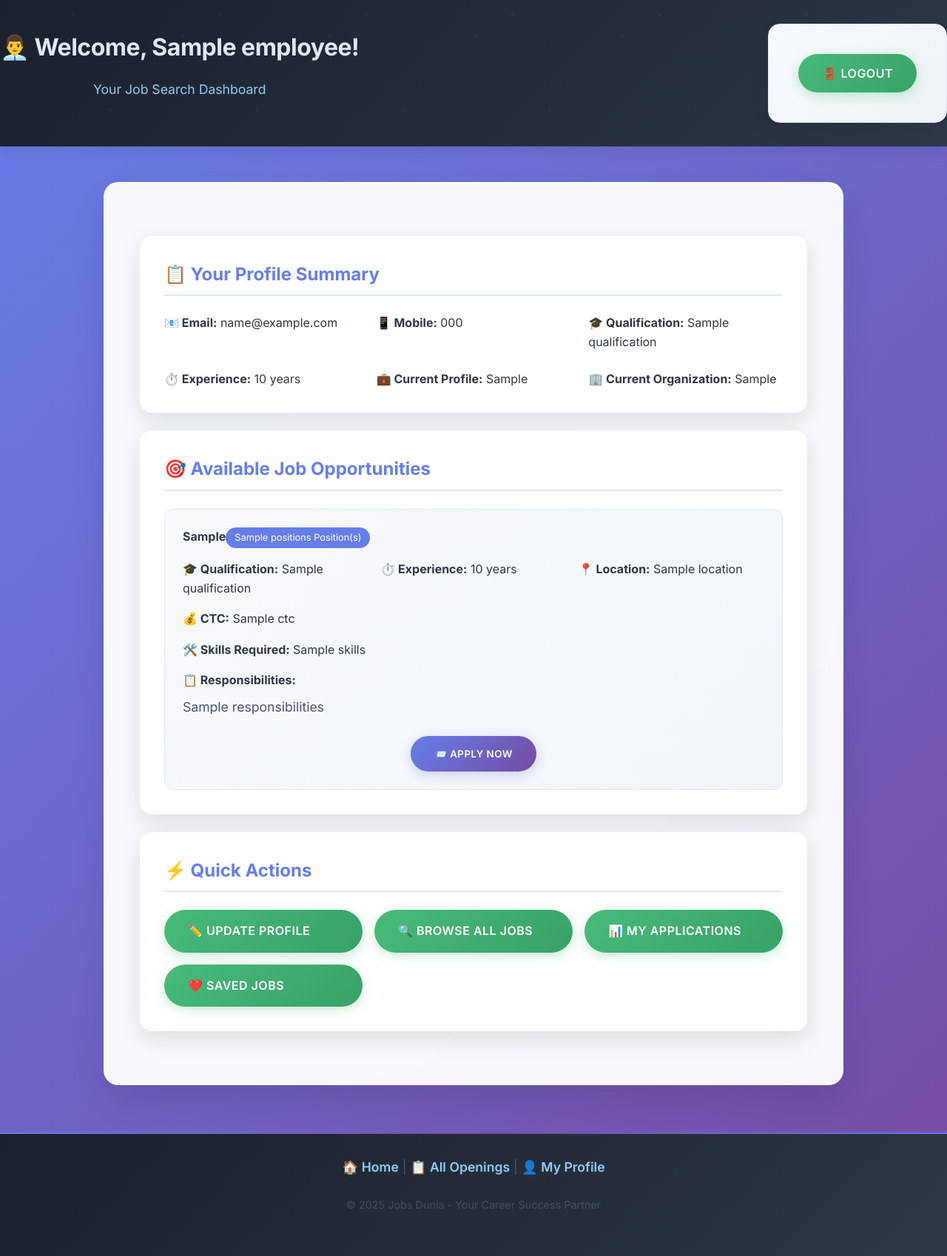
After one commit to akshayush/recruitment, a FastAPI app: template templates/employee_dashboard.html in a window 1280 px wide. The commit adds this page. Shown: the whole page at 74% size. Run offline with FastAPI, Linux system fonts and the light colour scheme; the template is opened without the code that fills it: most values are stand-ins (such as "Sample title", 1, 10 or a date in 2020).

Commit message:
Assistant checkpoint: Add Google OAuth for employee authentication
Assistant generated file changes:
- main.py: Add Google OAuth imports and configuration, Add Google OAuth configuration, Add employee authentication functions, Add Google OAuth login route for employees
- templates/employee_login.html: Add Google OAuth login for employees
- templates/employee_dashboard.html: Create employee dashboard template
- templates/employee_register.html: Add Google login option to registration page

---

User prompt:

it seems we missed to add google authentication for employee

Replit-Commit-Author: Assistant
Replit-Commit-Session-Id: 60aa7bd2-0151-44ec-83f8-c844df601aa4

```diff
--- a/main.py
+++ b/main.py
@@ -12,6 +12,8 @@ import time
 import secrets
 import jwt
 from datetime import datetime, timedelta
+from google.oauth2 import id_token
+from google.auth.transport import requests as google_requests
 
 from fastapi.middleware.cors import CORSMiddleware
 from fastapi.middleware.trustedhost import TrustedHostMiddleware
@@ -56,6 +58,10 @@ import os
 JWT_SECRET = os.environ.get('JWT_SECRET', secrets.token_urlsafe(32))
 JWT_ALGORITHM = "HS256"
 JWT_EXPIRATION_HOURS = 24
+
+# Google OAuth Configuration
+GOOGLE_CLIENT_ID = os.environ.get('GOOGLE_CLIENT_ID', 'your-google-client-id')
+GOOGLE_CLIENT_SECRET = os.environ.get('GOOGLE_CLIENT_SECRET', 'your-google-client-secret')
 
 # Rate limiting storage (in production, use Redis)
 rate_limit_storage = {}
@@ -108,6 +114,27 @@ def get_current_employer(token: str = Cookie(None, alias="access_token"), db: Se
         raise HTTPException(status_code=404, detail="Employer not found")
 
     return employer
+
+def get_current_employee(token: str = Cookie(None, alias="employee_token"), db: Session = Depends(get_db)):
+    if not token:
+        raise HTTPException(status_code=401, detail="Not authenticated")
+
+    payload = verify_jwt_token(token)
+    if payload.get("user_type") != "employee":
+        raise HTTPException(status_code=403, detail="Not authorized")
+
+    employee = db.query(Employee).filter(Employee.id == payload["user_id"]).first()
+    if not employee:
+        raise HTTPException(status_code=404, detail="Employee not found")
+
+    return employee
+
+def verify_google_token(token: str) -> dict:
+    try:
+        idinfo = id_token.verify_oauth2_token(token, google_requests.Request(), GOOGLE_CLIENT_ID)
+        return idinfo
+    except ValueError:
+        raise HTTPException(status_code=400, detail="Invalid Google token")
 
 # Security and validation functions
 def validate_email(email: str) -> bool:
@@ -399,3 +426,85 @@ def employer_logout():
     response = RedirectResponse("/", status_code=302)
     response.delete_cookie("access_token")
     return response
+
+# --- Employee Login Routes ---
+@app.get("/employee/login", response_class=HTMLResponse)
+def employee_login_form(request: Request):
+    return templates.TemplateResponse("employee_login.html", {"request": request})
+
+@app.post("/employee/google-login")
+def employee_google_login(
+    request: Request,
+    credential: str = Form(...),
+    db: Session = Depends(get_db)
+):
+    # Rate limiting
+    client_ip = request.client.host
+    check_rate_limit(f"google_login_{client_ip}", max_requests=10, window_minutes=15)
+
+    try:
+        # Verify Google token
+        user_info = verify_google_token(credential)
+        email = user_info.get('email')
+        name = user_info.get('name')
+
+        if not email:
+            raise HTTPException(status_code=400, detail="Unable to get email from Google")
+
+        # Check if employee exists
+        employee = db.query(Employee).filter(Employee.email == email).first()
+
+        if not employee:
+            # Create new employee account with Google info
+            employee = Employee(
+                name=name,
+                email=email,
+                mobile="",  # Will need to be filled later
+                qualification="",
+                experience=0,
+                current_profile="",
+                current_org="",
+                current_ctc="",
+                notice_period="",
+                cv=""
+            )
+            db.add(employee)
+            db.commit()
+            db.refresh(employee)
+
+        # Create JWT token
+        token = create_jwt_token(employee.id, "employee")
+
+        response = RedirectResponse("/employee/dashboard", status_code=302)
+        response.set_cookie(
+            key="employee_token",
+            value=token,
+            httponly=True,
+            secure=True,
+            samesite="lax",
+            max_age=JWT_EXPIRATION_HOURS * 3600
+        )
+        return response
+
+    except Exception as e:
+        raise HTTPException(status_code=400, detail=f"Google authentication failed: {str(e)}")
+
+@app.get("/employee/dashboard", response_class=HTMLResponse)
+def employee_dashboard(
+    request: Request,
+    current_employee: Employee = Depends(get_current_employee),
+    db: Session = Depends(get_db)
+):
+    # Get available jobs
+    jobs = db.query(JobPost).all()
+    return templates.TemplateResponse("employee_dashboard.html", {
+        "request": request,
+        "employee": current_employee,
+        "jobs": jobs
+    })
+
+@app.post("/employee/logout")
+def employee_logout():
+    response = RedirectResponse("/", status_code=302)
+    response.delete_cookie("employee_token")
+    return response
--- a/requirements.txt
+++ b/requirements.txt
@@ -6,3 +6,6 @@ python-multipart
 pydantic
 werkzeug
 pyjwt
+google-auth
+google-auth-httplib2
+google-auth-oauthlib
--- /dev/null
+++ b/templates/employee_dashboard.html
@@ -0,0 +1,134 @@
+
+<!DOCTYPE html>
+<html lang="en">
+<head>
+    <meta charset="UTF-8">
+    <meta name="viewport" content="width=device-width, initial-scale=1.0">
+    <title>Employee Dashboard - Jobs Dunia</title>
+    <link rel="stylesheet" href="/static/style.css">
+    <link href="https://fonts.googleapis.com/css2?family=Inter:wght@300;400;500;600;700&display=swap" rel="stylesheet">
+</head>
+<body>
+    <header class="fade-in">
+        <div style="display: flex; justify-content: space-between; align-items: center; flex-wrap: wrap;">
+            <div>
+                <h2>👨‍💼 Welcome, {{ employee.name }}!</h2>
+                <p style="color: #90cdf4; font-size: 1.1rem; margin-top: 1rem;">Your Job Search Dashboard</p>
+            </div>
+            <form action="/employee/logout" method="post" style="margin: 0;">
+                <button type="submit" class="btn btn-secondary" style="margin: 0;">🚪 Logout</button>
+            </form>
+        </div>
+    </header>
+
+    <main class="fade-in">
+        <!-- Profile Summary -->
+        <div class="card">
+            <h3 style="color: #667eea; margin-bottom: 1.5rem;">📋 Your Profile Summary</h3>
+            <div style="display: grid; grid-template-columns: repeat(auto-fit, minmax(250px, 1fr)); gap: 1.5rem;">
+                <div>
+                    <strong>📧 Email:</strong> {{ employee.email }}
+                </div>
+                <div>
+                    <strong>📱 Mobile:</strong> {{ employee.mobile or "Not provided" }}
+                </div>
+                <div>
+                    <strong>🎓 Qualification:</strong> {{ employee.qualification or "Not provided" }}
+                </div>
+                <div>
+                    <strong>⏱️ Experience:</strong> {{ employee.experience }} years
+                </div>
+                <div>
+                    <strong>💼 Current Profile:</strong> {{ employee.current_profile or "Not provided" }}
+                </div>
+                <div>
+                    <strong>🏢 Current Organization:</strong> {{ employee.current_org or "Not provided" }}
+                </div>
+            </div>
+
+            {% if not employee.mobile or not employee.qualification %}
+            <div style="margin-top: 1.5rem; padding: 1rem; background: #fff3cd; border-radius: 8px; border-left: 4px solid #ffc107;">
+                <strong>⚠️ Complete Your Profile:</strong> Some information is missing. Please update your profile to get better job recommendations.
+                <a href="/employee/profile" class="btn btn-secondary" style="margin-left: 1rem; display: inline-block;">✏️ Update Profile</a>
+            </div>
+            {% endif %}
+        </div>
+
+        <!-- Available Jobs -->
+        <div class="card">
+            <h3 style="color: #667eea; margin-bottom: 1.5rem;">🎯 Available Job Opportunities</h3>
+
+            {% if jobs %}
+                <div style="display: grid; gap: 1.5rem;">
+                    {% for job in jobs %}
+                    <div style="border: 1px solid #e2e8f0; padding: 1.5rem; border-radius: 12px; background: linear-gradient(135deg, #f8fafc 0%, #f1f5f9 100%);">
+                        <div style="display: flex; justify-content: between; align-items: start; margin-bottom: 1rem;">
+                            <h4 style="color: #2d3748; margin: 0;">{{ job.hiring_profile }}</h4>
+                            <span style="background: #667eea; color: white; padding: 0.25rem 0.75rem; border-radius: 20px; font-size: 0.8rem;">
+                                {{ job.positions }} Position(s)
+                            </span>
+                        </div>
+
+                        <div style="display: grid; grid-template-columns: repeat(auto-fit, minmax(200px, 1fr)); gap: 1rem; margin-bottom: 1rem;">
+                            <div><strong>🎓 Qualification:</strong> {{ job.qualification }}</div>
+                            <div><strong>⏱️ Experience:</strong> {{ job.experience }} years</div>
+                            <div><strong>📍 Location:</strong> {{ job.location }}</div>
+                            <div><strong>💰 CTC:</strong> {{ job.ctc }}</div>
+                        </div>
+
+                        <div style="margin-bottom: 1rem;">
+                            <strong>🛠️ Skills Required:</strong> {{ job.skills }}
+                        </div>
+
+                        <div style="margin-bottom: 1.5rem;">
+                            <strong>📋 Responsibilities:</strong>
+                            <p style="margin-top: 0.5rem; color: #4a5568;">{{ job.responsibilities }}</p>
+                        </div>
+
+                        <div style="text-align: center;">
+                            <button class="btn" onclick="applyForJob({{ job.id }})">📨 Apply Now</button>
+                        </div>
+                    </div>
+                    {% endfor %}
+                </div>
+            {% else %}
+                <div style="text-align: center; padding: 3rem; color: #4a5568;">
+                    <div style="font-size: 3rem; margin-bottom: 1rem;">🔍</div>
+                    <h4>No Job Openings Available</h4>
+                    <p>Check back later for new opportunities!</p>
+                </div>
+            {% endif %}
+        </div>
+
+        <!-- Quick Actions -->
+        <div class="card">
+            <h3 style="color: #667eea; margin-bottom: 1.5rem;">⚡ Quick Actions</h3>
+            <div style="display: grid; grid-template-columns: repeat(auto-fit, minmax(200px, 1fr)); gap: 1rem;">
+                <a href="/employee/profile" class="btn btn-secondary">✏️ Update Profile</a>
+                <a href="/openings" class="btn btn-secondary">🔍 Browse All Jobs</a>
+                <a href="/employee/applications" class="btn btn-secondary">📊 My Applications</a>
+                <a href="/employee/saved-jobs" class="btn btn-secondary">❤️ Saved Jobs</a>
+            </div>
+        </div>
+    </main>
+
+    <footer>
+        <p>
+            <a href="/">🏠 Home</a> |
+            <a href="/openings">📋 All Openings</a> |
+            <a href="/employee/profile">👤 My Profile</a>
+        </p>
+        <p style="margin-top: 1rem; font-size: 0.9rem; opacity: 0.8;">
+            &copy; 2025 Jobs Dunia - Your Career Success Partner
+        </p>
+    </footer>
+
+    <script>
+        function applyForJob(jobId) {
+            // For now, just show an alert. You can implement actual application logic
+            alert('Application feature will be implemented soon! Job ID: ' + jobId);
+            // TODO: Implement job application functionality
+        }
+    </script>
+</body>
+</html>
--- a/templates/employee_register.html
+++ b/templates/employee_register.html
@@ -108,7 +108,10 @@
 
             <div style="text-align: center; margin-top: 2rem; padding-top: 2rem; border-top: 1px solid #e2e8f0;">
                 <p style="color: #4a5568; margin-bottom: 1rem;">Already registered?</p>
-                <a href="/employee/login" class="btn btn-secondary">🔑 Login to Profile</a>
+                <div style="display: flex; gap: 1rem; justify-content: center; flex-wrap: wrap;">
+                    <a href="/employee/login" class="btn btn-secondary">🔑 Login to Profile</a>
+                    <a href="/employee/login" class="btn" style="background: #4285f4;">🔗 Sign in with Google</a>
+                </div>
             </div>
         </div>
 
```
Also changed, not shown: templates/employee_login.html (+120 -7 lines).
